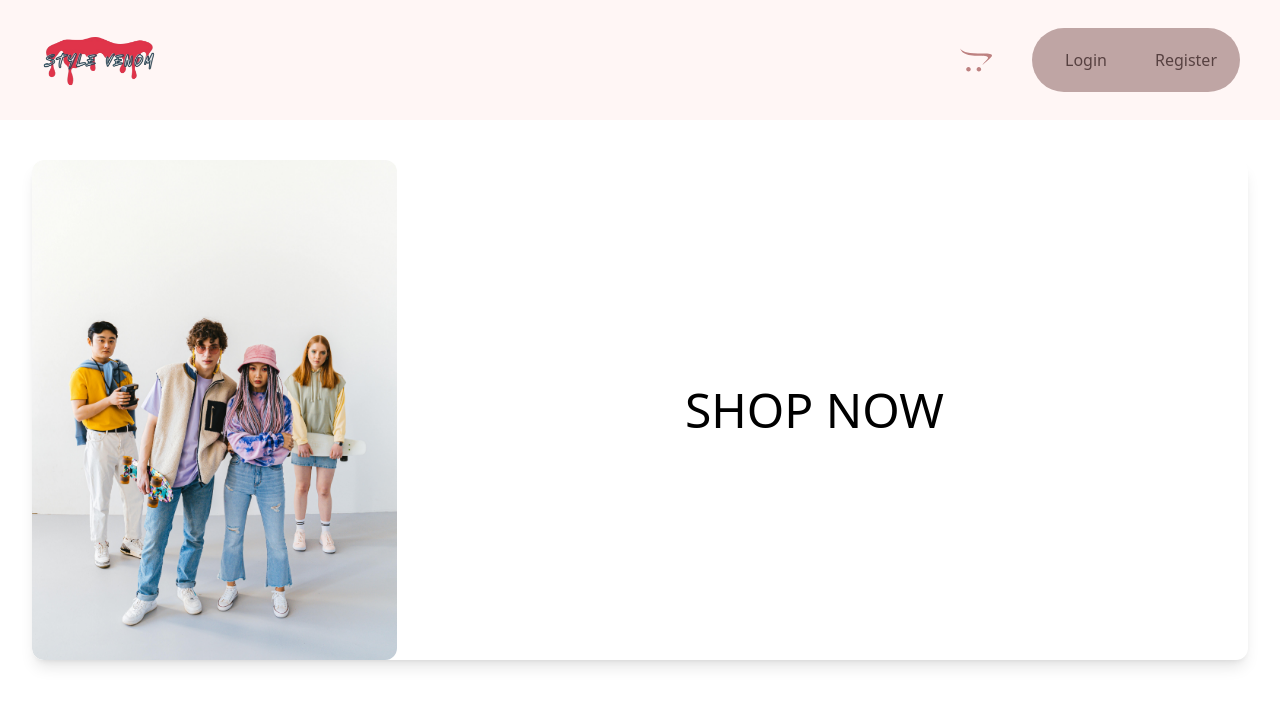
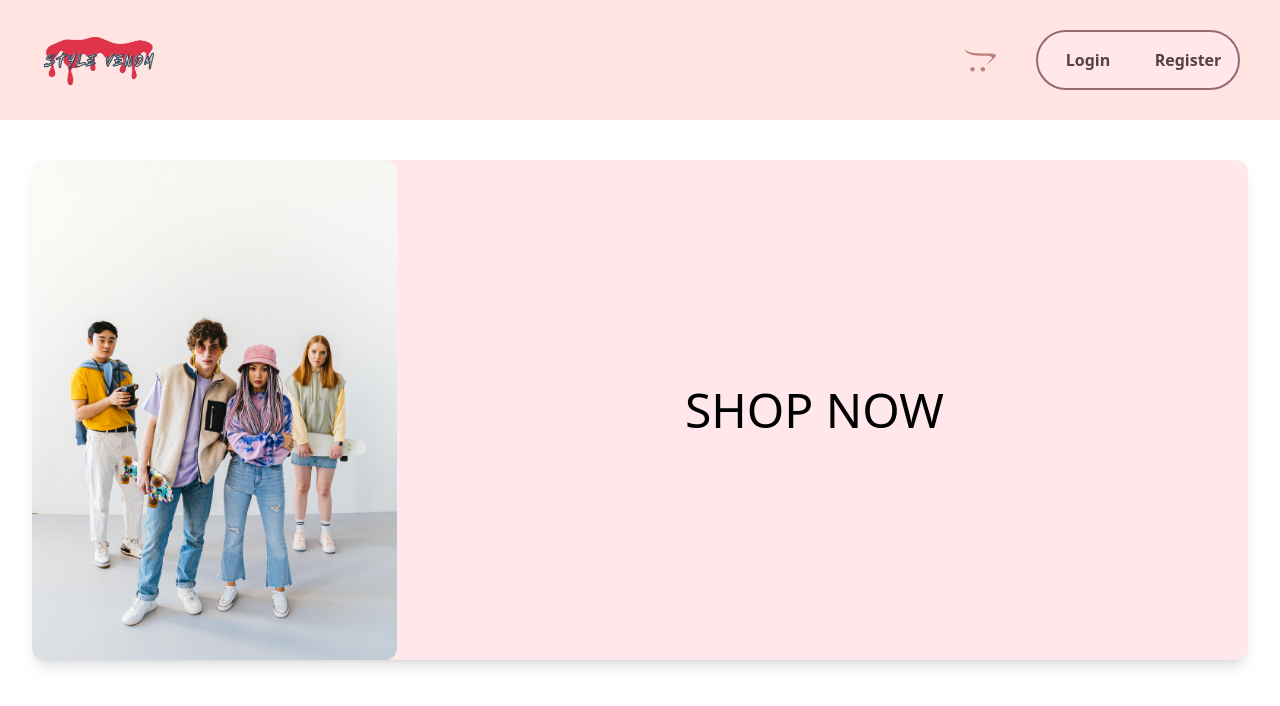
Before and after one commit to Abhixak/stylevenom, a React (Vite) app: page / in a window 1280 px wide. Shown: the top 706 px of the page. Built offline with nearby package versions, Linux system fonts and the light colour scheme.

Commit message:
ADDED SLIDESHOW

```diff
--- a/src/Components/AdSlides.jsx
+++ b/src/Components/AdSlides.jsx
@@ -30,7 +30,7 @@ const AdSlides = () => {
 
   return (
     <div className="flex items-center justify-center w-full !mt-10">
-      <div className="w-[95%] h-[300px] md:h-[500px] overflow-hidden flex items-center justify-between rounded-xl shadow-lg">
+      <div className="w-[95%] h-[300px] bg-[#ffe7ec] md:h-[500px] overflow-hidden flex items-center justify-between rounded-xl shadow-lg">
         <img
           src={images[current]}
           alt={`Slide ${current + 1}`}
--- a/src/Components/Header.jsx
+++ b/src/Components/Header.jsx
@@ -4,15 +4,15 @@ import { FaOpencart } from "react-icons/fa";
 const Header = () => {
   return (
     <>
-      <header className="h-30 grid items-center grid-cols-[1fr_1fr] bg-[#fff6f5]">
+      <header className="h-30 grid items-center grid-cols-[1fr_1fr] bg-[#ffe4e2]">
         <img src={Logo} alt="Logo" className="h-30 !pl-10" />
         <span absolute className="absolute right-10 flex gap-10 items-center">
-          <FaOpencart className="text-[2em] transition duration-500 ease-in-out hover:text-[#574141] text-[#bd8180] cursor-pointer" />
-          <span className=" flex text-[#574141] !p-1 items-center justify-center bg-[#bfa5a4] rounded-4xl">
-            <button className="hover:text-[#f3eed9] transition duration-500 ease-in-out cursor-pointer hover:bg-[#976973] !p-4 rounded-4xl w-[100px]">
+          <FaOpencart className="text-[2em] transition duration-300 ease-in-out hover:text-[#574141] text-[#bd8180] cursor-pointer" />
+          <span className="border-2 border-[#976973] flex text-[#574141] font-bold items-center justify-center bg-[#ffe7ec] rounded-4xl">
+            <button className="hover:text-[#f3eed9] transition duration-300 ease-in-out cursor-pointer hover:bg-[#976973] !p-4 rounded-4xl w-[100px]">
               Login
             </button>
-            <button className="hover:text-[#f3eed9] transition duration-500 ease-in-out cursor-pointer hover:bg-[#976973] !p-4 rounded-4xl w-[100px]">
+            <button className="hover:text-[#f3eed9] transition duration-300 ease-in-out cursor-pointer hover:bg-[#976973] !p-4 rounded-4xl w-[100px]">
               Register
             </button>
           </span>
```
